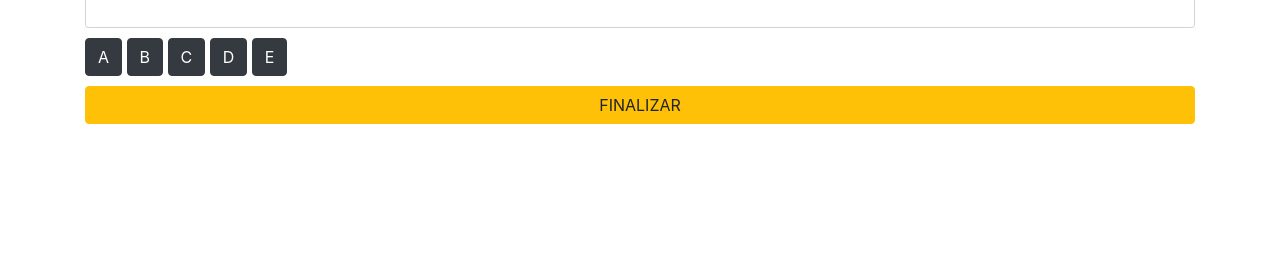
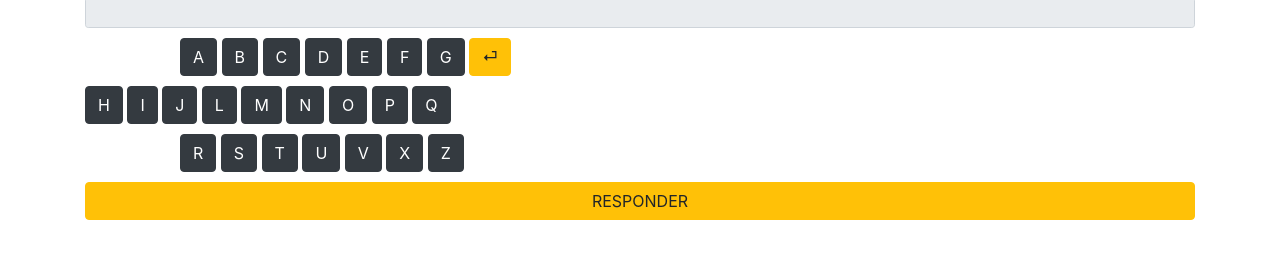
Before and after one commit to samanthavictoria/prjFormandoPalavras, a website: page www/index.html in a window 1280 px wide. Shown: the part 280-538 px from the top of the page. Drawn offline with Linux system fonts and the light colour scheme.

Commit message:
finalizado

```diff
--- a/www/components/verificar.js
+++ b/www/components/verificar.js
@@ -15,3 +15,12 @@ $(document).on("click","#verificar", function(){
       navigator.vibrate(1000);
      }
 });
+
+$(document).on("click","#apagar", function(){
+  var a = $("#visor").val().length-1;
+  var texto =$("#visor").val();
+  var texto_menos_um = texto.substring(0,a);
+
+  $("#visor").val(texto_menos_um);
+
+});
--- a/www/index.html
+++ b/www/index.html
@@ -31,24 +31,53 @@
 <form name="palavras">
     <div class="row">
       <div class="col-sm">
-        <input class="form-control form-control-sm" type="text" name="visor"  id="visor">
+        <input class="form-control form-control-sm" type="text" name="visor"  id="visor" readonly="readonly">
       </div>
     </div>
 
   <div class="row">
-    <div class="col-sm">
+    <div class="col-sm offset-1">
       <button type="button" class="btn btn-dark" value="a" onclick="botao(value);">A</button>
       <button type="button" class="btn btn-dark" value="b" onclick="botao(value);">B</button>
       <button type="button" class="btn btn-dark" value="c" onclick="botao(value);">C</button>
       <button type="button" class="btn btn-dark" value="d" onclick="botao(value);">D</button>
       <button type="button" class="btn btn-dark" value="e" onclick="botao(value);">E</button>
+      <button type="button" class="btn btn-dark" value="f" onclick="botao(value);">F</button>
+      <button type="button" class="btn btn-dark" value="g" onclick="botao(value);">G</button>
+      <button type="button" class="btn btn-warning" id="apagar">⏎</button>
+    </div>
+  </div>
+
+  <div class="row">
+    <div class="col-sm">
+      <button type="button" class="btn btn-dark" value="h" onclick="botao(value);">H</button>
+      <button type="button" class="btn btn-dark" value="i" onclick="botao(value);">I</button>
+      <button type="button" class="btn btn-dark" value="j" onclick="botao(value);">J</button>
+      <button type="button" class="btn btn-dark" value="l" onclick="botao(value);">L</button>
+      <button type="button" class="btn btn-dark" value="m" onclick="botao(value);">M</button>
+      <button type="button" class="btn btn-dark" value="n" onclick="botao(value);">N</button>
+      <button type="button" class="btn btn-dark" value="o" onclick="botao(value);">O</button>
+      <button type="button" class="btn btn-dark" value="p" onclick="botao(value);">P</button>
+      <button type="button" class="btn btn-dark" value="q" onclick="botao(value);">Q</button>
+    </div>
+  </div>
+
+  <div class="row">
+    <div class="col-sm offset-1">
+      <button type="button" class="btn btn-dark" value="r" onclick="botao(value);">R</button>
+      <button type="button" class="btn btn-dark" value="s" onclick="botao(value);">S</button>
+      <button type="button" class="btn btn-dark" value="t" onclick="botao(value);">T</button>
+      <button type="button" class="btn btn-dark" value="u" onclick="botao(value);">U</button>
+      <button type="button" class="btn btn-dark" value="v" onclick="botao(value);">V</button>
+      <button type="button" class="btn btn-dark" value="x" onclick="botao(value);">X</button>
+      <button type="button" class="btn btn-dark" value="z" onclick="botao(value);">Z</button>
     </div>
   </div>
 
 
 <div class="row">
   <div class="col-sm">
-    <button type="button" class="btn btn-warning btn-block" id="verificar">FINALIZAR</button>
+    <button type="button" class="btn btn-warning btn-block" id="verificar">RESPONDER</button>
   </div>
 </div>
 
```
